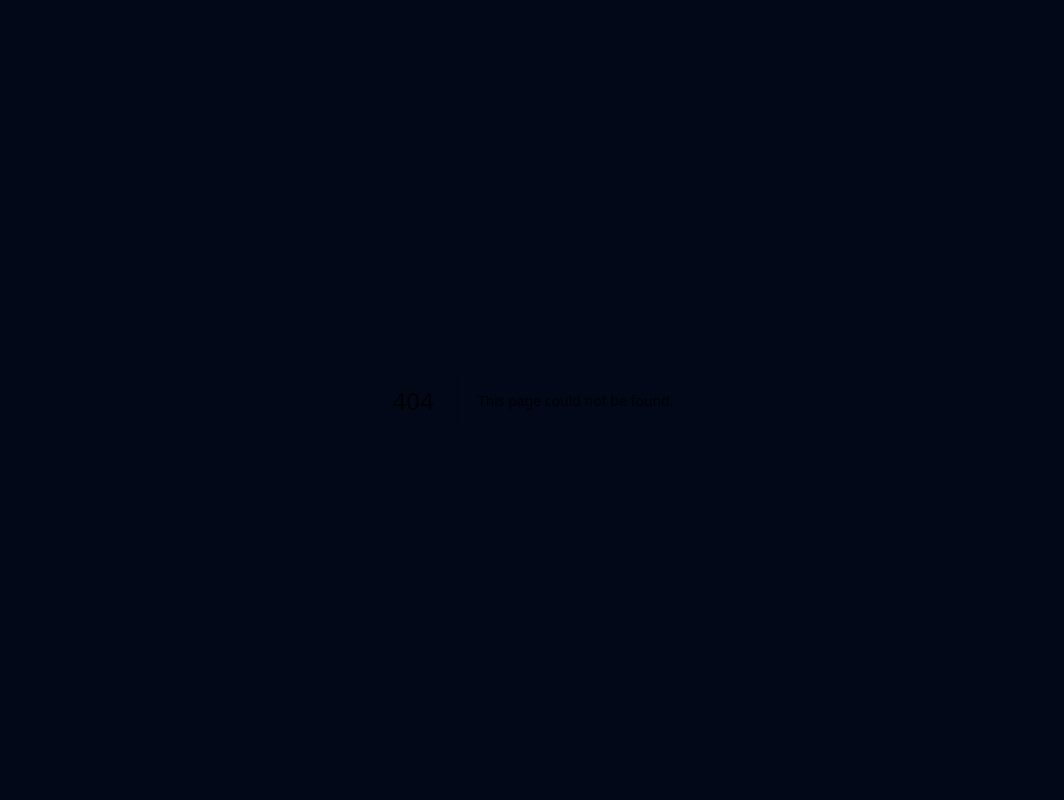
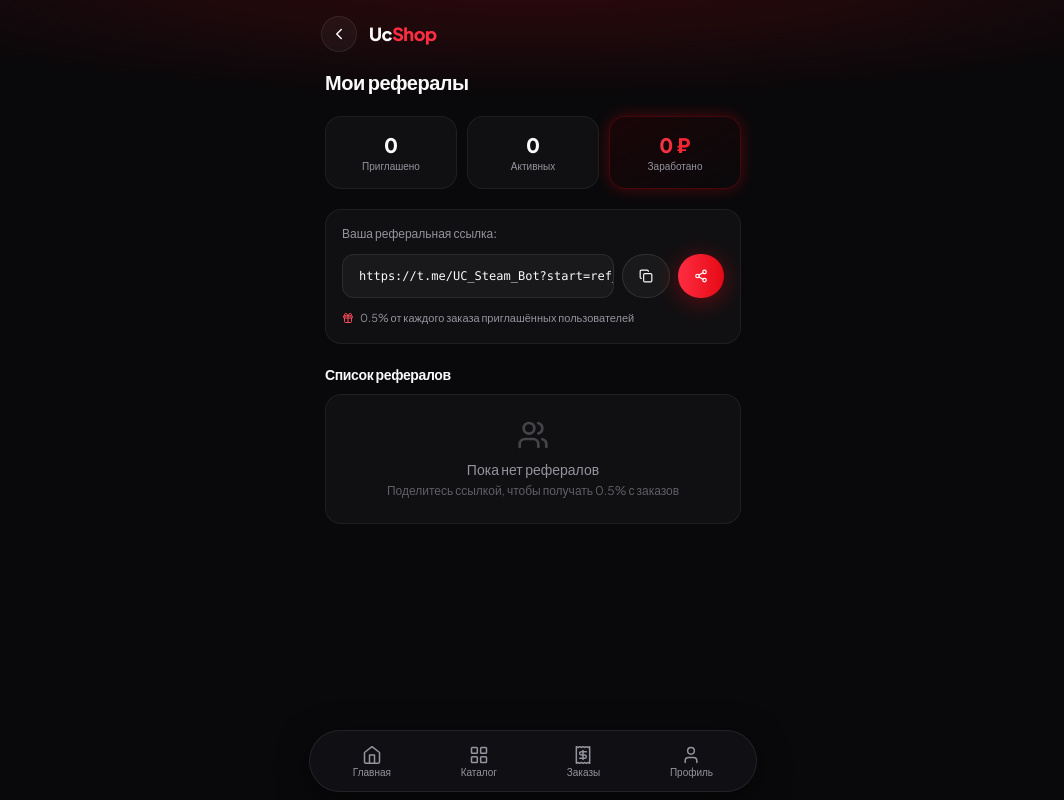
Before and after one commit to artem7vorobev-afk/UcShop, a Next.js app: page /mini-app/referrals in a window 1280 px wide. Before the commit this address had no page. Shown: the whole page, without its empty margins (107-1171 px from the left). Built offline with nearby package versions, Linux system fonts and the light colour scheme.

Commit message:
feat: separate referrals page with earnings, telegram avatar, hide debug, PUBG hero

```diff
--- a/app/mini-app/page.tsx
+++ b/app/mini-app/page.tsx
@@ -32,8 +32,8 @@ const featured = [
 export default function MiniAppHomePage() {
   return (
     <div className="space-y-7 animate-fade-up">
-      {/* Hero — Telegram Stars */}
-      <Link href="/mini-app/product/telegram-stars" className="block active:scale-[0.98] transition-transform">
+      {/* Hero — PUBG Mobile */}
+      <Link href="/mini-app/product/pubg-mobile-uc" className="block active:scale-[0.98] transition-transform">
         <div className="relative overflow-hidden rounded-3xl border border-[#e50914]/25 bg-gradient-to-br from-[#1a0507] via-[#12060a] to-background p-6 glow-red">
           <div
             aria-hidden
@@ -44,12 +44,12 @@ export default function MiniAppHomePage() {
               <Zap className="h-3 w-3" />
               Популярное
             </div>
-            <h2 className="text-2xl font-extrabold tracking-tight">Telegram Stars</h2>
+            <h2 className="text-2xl font-extrabold tracking-tight">PUBG Mobile</h2>
             <p className="mt-1 text-sm text-muted-foreground">
-              Поддержите любимых авторов в Telegram
+              UC для PUBG Mobile — мгновенное пополнение
             </p>
             <div className="mt-5 inline-flex items-center gap-2 rounded-full bg-gradient-to-r from-[#ff2d42] to-[#e50914] px-5 py-2.5 text-sm font-bold text-white shadow-[0_4px_24px_rgba(229,9,20,0.4)]">
-              Купить Stars
+              Купить UC
               <ChevronRight className="h-4 w-4" />
             </div>
           </div>
--- a/app/mini-app/profile/page.tsx
+++ b/app/mini-app/profile/page.tsx
@@ -16,17 +16,6 @@ import {
 } from 'lucide-react';
 import { useEffect, useState } from 'react';
 
-interface ReferralItem {
-  id: string;
-  status: string;
-  createdAt: string;
-  referredUser: {
-    firstName?: string;
-    lastName?: string;
-    telegramUsername?: string;
-  };
-}
-
 interface ReferralStats {
   totalReferrals: number;
   activeReferrals: number;
@@ -35,26 +24,22 @@ interface ReferralStats {
 }
 
 const menuItems = [
+  { href: '/mini-app/referrals', label: 'Мои рефералы', icon: Users },
   { href: '/mini-app/orders', label: 'История заказов', icon: Receipt },
   { href: '/mini-app/faq', label: 'FAQ', icon: HelpCircle },
   { href: '/mini-app/support', label: 'Поддержка', icon: MessageCircle },
 ];
 
 export default function ProfilePage() {
-  const { user, isLoading, debug } = useUserStore();
+  const { user, isLoading } = useUserStore();
   const [copied, setCopied] = useState(false);
   const [stats, setStats] = useState<ReferralStats | null>(null);
-  const [referrals, setReferrals] = useState<ReferralItem[]>([]);
 
   useEffect(() => {
     if (!user?.id) return;
     fetch(`/api/referral/${user.id}/stats`)
       .then((r) => (r.ok ? r.json() : null))
       .then((d) => d && setStats(d))
-      .catch(() => {});
-    fetch(`/api/referral/${user.id}/referrals`)
-      .then((r) => (r.ok ? r.json() : []))
-      .then((d) => Array.isArray(d) && setReferrals(d))
       .catch(() => {});
   }, [user?.id]);
 
@@ -97,9 +82,6 @@ export default function ProfilePage() {
   return (
     <div className="space-y-5 animate-fade-up">
       <h2 className="text-xl font-extrabold tracking-tight">Профиль</h2>
-      {debug && (
-        <p className="break-all text-[10px] text-muted-foreground/60">DEBUG: {debug}</p>
-      )}
 
       {/* User card */}
       <div className="flex items-center gap-4 rounded-2xl border border-[#e50914]/25 bg-gradient-to-br from-[#1a0507] to-background p-5 glow-red-sm">
@@ -113,9 +95,17 @@ export default function ProfilePage() {
           </>
         ) : (
           <>
-            <div className="flex h-14 w-14 shrink-0 items-center justify-center rounded-full bg-gradient-to-br from-[#ff2d42] to-[#e50914] text-xl font-extrabold text-white shadow-[0_4px_20px_rgba(229,9,20,0.4)]">
-              {initials}
-            </div>
+            {user?.photoUrl ? (
+              <img
+                src={user.photoUrl}
+                alt=""
+                className="h-14 w-14 shrink-0 rounded-full object-cover shadow-[0_4px_20px_rgba(229,9,20,0.4)]"
+              />
+            ) : (
+              <div className="flex h-14 w-14 shrink-0 items-center justify-center rounded-full bg-gradient-to-br from-[#ff2d42] to-[#e50914] text-xl font-extrabold text-white shadow-[0_4px_20px_rgba(229,9,20,0.4)]">
+                {initials}
+              </div>
+            )}
             <div className="min-w-0">
               <p className="truncate text-base font-bold">
                 {displayUser.firstName} {displayUser.lastName}
@@ -173,43 +163,13 @@ export default function ProfilePage() {
           <Gift className="h-3 w-3 text-[#ff4d5e]" />
           0.5% от каждого заказа приглашённых пользователей
         </p>
-
-        {/* Referrals list */}
-        {referrals.length > 0 && (
-          <div className="space-y-2 border-t border-white/[0.06] pt-3">
-            <p className="text-xs font-medium text-muted-foreground">Ваши рефералы:</p>
-            {referrals.map((r) => {
-              const u = r.referredUser;
-              const name =
-                [u?.firstName, u?.lastName].filter(Boolean).join(' ') ||
-                (u?.telegramUsername ? `@${u.telegramUsername}` : 'Пользователь');
-              return (
-                <div
-                  key={r.id}
-                  className="flex items-center justify-between rounded-xl border border-white/[0.06] bg-white/[0.03] px-3.5 py-2.5"
-                >
-                  <div className="min-w-0">
-                    <p className="truncate text-sm font-semibold">{name}</p>
-                    {u?.telegramUsername && (
-                      <p className="truncate text-[11px] text-muted-foreground">
-                        @{u.telegramUsername}
-                      </p>
-                    )}
-                  </div>
-                  <span
-                    className={`shrink-0 rounded-full px-2 py-0.5 text-[10px] font-semibold ${
-                      r.status === 'ACTIVE'
-                        ? 'bg-emerald-500/15 text-emerald-400'
-                        : 'bg-white/[0.06] text-muted-foreground'
-                    }`}
-                  >
-                    {r.status === 'ACTIVE' ? 'Активен' : r.status}
-                  </span>
-                </div>
-              );
-            })}
-          </div>
-        )}
+        <Link
+          href="/mini-app/referrals"
+          className="flex items-center justify-between rounded-xl border border-white/[0.06] bg-white/[0.03] px-4 py-3 text-sm font-semibold transition-colors hover:border-[#e50914]/25"
+        >
+          Мои рефералы
+          <ChevronRight className="h-4 w-4 text-muted-foreground/50" />
+        </Link>
       </div>
 
       {/* Menu */}
--- /dev/null
+++ b/app/mini-app/referrals/page.tsx
@@ -0,0 +1,173 @@
+'use client';
+
+import { useUserStore } from '@/store/user';
+import { Users, Gift, Copy, Share2, ChevronRight } from 'lucide-react';
+import { Button } from '@/components/ui/button';
+import { useEffect, useState } from 'react';
+
+interface ReferralItem {
+  id: string;
+  status: string;
+  createdAt: string;
+  earned: number;
+  referredUser: {
+    firstName?: string;
+    lastName?: string;
+    telegramUsername?: string;
+  };
+}
+
+interface ReferralStats {
+  totalReferrals: number;
+  activeReferrals: number;
+  totalEarned: number;
+  availableBalance: number;
+}
+
+export default function ReferralsPage() {
+  const { user, isLoading } = useUserStore();
+  const [stats, setStats] = useState<ReferralStats | null>(null);
+  const [referrals, setReferrals] = useState<ReferralItem[]>([]);
+  const [copied, setCopied] = useState(false);
+
+  useEffect(() => {
+    if (!user?.id) return;
+    fetch(`/api/referral/${user.id}/stats`)
+      .then((r) => (r.ok ? r.json() : null))
+      .then((d) => d && setStats(d))
+      .catch(() => {});
+    fetch(`/api/referral/${user.id}/referrals`)
+      .then((r) => (r.ok ? r.json() : []))
+      .then((d) => Array.isArray(d) && setReferrals(d))
+      .catch(() => {});
+  }, [user?.id]);
+
+  const botUsername = process.env.NEXT_PUBLIC_BOT_USERNAME || 'UC_Steam_Bot';
+  const referralLink = `https://t.me/${botUsername}?start=ref_${user?.referralCode || ''}`;
+
+  const copyLink = async () => {
+    try {
+      await navigator.clipboard.writeText(referralLink);
+      setCopied(true);
+      setTimeout(() => setCopied(false), 1500);
+    } catch {
+      /* clipboard unavailable */
+    }
+  };
+
+  const shareLink = () => {
+    const text = 'Заходи в UcShop — магазин цифровых товаров и игровых пополнений!';
+    const url = `https://t.me/share/url?url=${encodeURIComponent(referralLink)}&text=${encodeURIComponent(text)}`;
+    const tg = (window as any).Telegram?.WebApp;
+    if (tg?.openTelegramLink) {
+      tg.openTelegramLink(url);
+    } else {
+      window.open(url, '_blank');
+    }
+  };
+
+  return (
+    <div className="space-y-5 animate-fade-up">
+      <h2 className="text-xl font-extrabold tracking-tight">Мои рефералы</h2>
+
+      {/* Stats */}
+      <div className="grid grid-cols-3 gap-2.5">
+        <div className="rounded-2xl border border-white/[0.06] bg-white/[0.03] p-3.5 text-center">
+          <p className="text-xl font-extrabold">{stats?.totalReferrals ?? 0}</p>
+          <p className="text-[10px] text-muted-foreground">Приглашено</p>
+        </div>
+        <div className="rounded-2xl border border-white/[0.06] bg-white/[0.03] p-3.5 text-center">
+          <p className="text-xl font-extrabold">{stats?.activeReferrals ?? 0}</p>
+          <p className="text-[10px] text-muted-foreground">Активных</p>
+        </div>
+        <div className="rounded-2xl border border-[#e50914]/25 bg-gradient-to-br from-[#1a0507] to-background p-3.5 text-center glow-red-sm">
+          <p className="text-xl font-extrabold text-gradient-red">{stats?.totalEarned ?? 0} ₽</p>
+          <p className="text-[10px] text-muted-foreground">Заработано</p>
+        </div>
+      </div>
+
+      {/* Referral link */}
+      <div className="rounded-2xl border border-white/[0.06] bg-white/[0.03] p-4 space-y-3">
+        <p className="text-xs font-medium text-muted-foreground">Ваша реферальная ссылка:</p>
+        <div className="flex gap-2">
+          <div className="flex h-11 min-w-0 flex-1 items-center truncate rounded-xl border border-white/[0.08] bg-white/[0.04] px-4 font-mono text-xs">
+            {referralLink}
+          </div>
+          <Button variant="outline" size="sm" className="h-11 shrink-0" onClick={copyLink}>
+            <Copy className="h-3.5 w-3.5" />
+            {copied ? 'Ок' : ''}
+          </Button>
+          <Button variant="neon" size="sm" className="h-11 shrink-0" onClick={shareLink}>
+            <Share2 className="h-3.5 w-3.5" />
+          </Button>
+        </div>
+        <p className="flex items-center gap-1.5 text-[11px] text-muted-foreground">
+          <Gift className="h-3 w-3 text-[#ff4d5e]" />
+          0.5% от каждого заказа приглашённых пользователей
+        </p>
+      </div>
+
+      {/* Referrals list */}
+      <div className="space-y-2.5">
+        <h3 className="text-sm font-bold tracking-tight">Список рефералов</h3>
+        {isLoading ? (
+          <div className="space-y-2.5">
+            {[1, 2].map((i) => (
+              <div key={i} className="shimmer h-16 rounded-2xl" />
+            ))}
+          </div>
+        ) : referrals.length === 0 ? (
+          <div className="rounded-2xl border border-white/[0.06] bg-white/[0.03] p-6 text-center">
+            <Users className="mx-auto mb-2 h-8 w-8 text-muted-foreground/40" />
+            <p className="text-sm text-muted-foreground">Пока нет рефералов</p>
+            <p className="mt-1 text-xs text-muted-foreground/60">
+              Поделитесь ссылкой, чтобы получать 0.5% с заказов
+            </p>
+          </div>
+        ) : (
+          referrals.map((r) => {
+            const u = r.referredUser;
+            const name =
+              [u?.firstName, u?.lastName].filter(Boolean).join(' ') ||
+              (u?.telegramUsername ? `@${u.telegramUsername}` : 'Пользователь');
+            const date = new Date(r.createdAt).toLocaleDateString('ru-RU', {
+              day: 'numeric',
+              month: 'short',
+            });
+            return (
+              <div
+                key={r.id}
+                className="flex items-center gap-3.5 rounded-2xl border border-white/[0.06] bg-white/[0.03] p-4"
+              >
+                <div className="flex h-10 w-10 shrink-0 items-center justify-center rounded-full bg-gradient-to-br from-[#ff2d42]/30 to-[#e50914]/10 border border-[#e50914]/20 text-sm font-bold text-[#ff4d5e]">
+                  {(u?.firstName?.[0] || u?.telegramUsername?.[0] || '?').toUpperCase()}
+                </div>
+                <div className="min-w-0 flex-1">
+                  <p className="truncate text-sm font-semibold">{name}</p>
+                  <p className="truncate text-[11px] text-muted-foreground">
+                    {u?.telegramUsername ? `@${u.telegramUsername} · ` : ''}
+                    {date}
+                  </p>
+                </div>
+                <div className="shrink-0 text-right">
+                  <p className="text-sm font-bold text-emerald-400">+{r.earned} ₽</p>
+                  <span
+                    className={`inline-block rounded-full px-2 py-0.5 text-[10px] font-semibold ${
+                      r.status === 'ACTIVE'
+                        ? 'bg-emerald-500/15 text-emerald-400'
+                        : r.status === 'COMPLETED'
+                          ? 'bg-[#e50914]/15 text-[#ff4d5e]'
+                          : 'bg-white/[0.06] text-muted-foreground'
+                    }`}
+                  >
+                    {r.status === 'ACTIVE' ? 'Активен' : r.status === 'COMPLETED' ? 'Оплатил' : r.status}
+                  </span>
+                </div>
+              </div>
+            );
+          })
+        )}
+      </div>
+    </div>
+  );
+}
--- a/components/telegram/TelegramAuth.tsx
+++ b/components/telegram/TelegramAuth.tsx
@@ -98,7 +98,7 @@ export function TelegramAuth() {
         if (res.ok) {
           const data = await res.json();
           setDebug(`auth ok: ${data.user?.firstName || '?'}`);
-          setUser(data.user);
+          setUser({ ...data.user, photoUrl: (tgUser as any).photo_url });
         } else {
           setDebug(`auth fail ${res.status}`);
           setLoading(false);
--- a/store/user.ts
+++ b/store/user.ts
@@ -7,6 +7,7 @@ export interface TelegramUser {
   firstName?: string;
   lastName?: string;
   referralCode?: string;
+  photoUrl?: string;
 }
 
 interface UserState {
```
Also changed, not shown: 1 other file (tests, documents, lock files or other folders).
